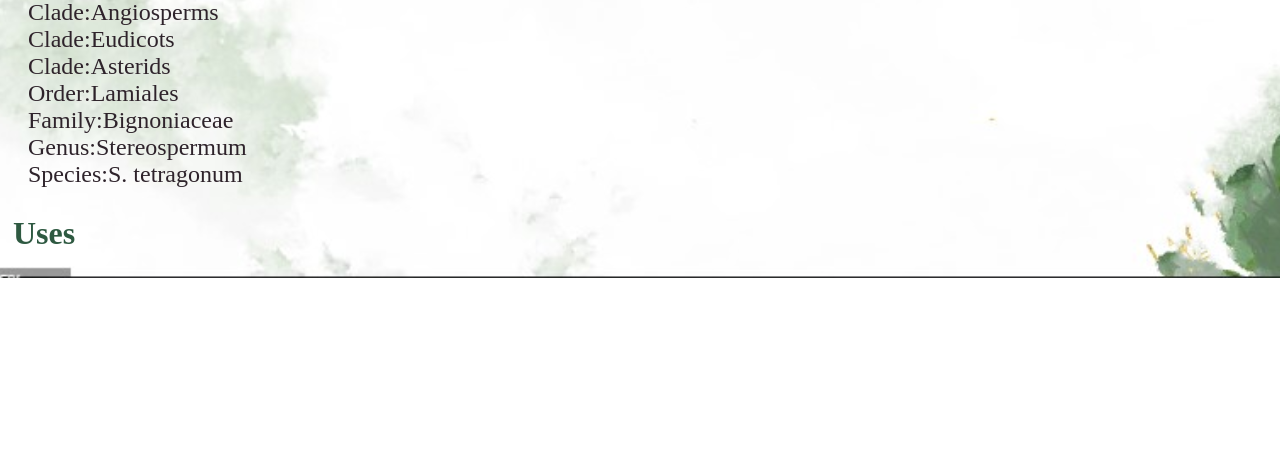
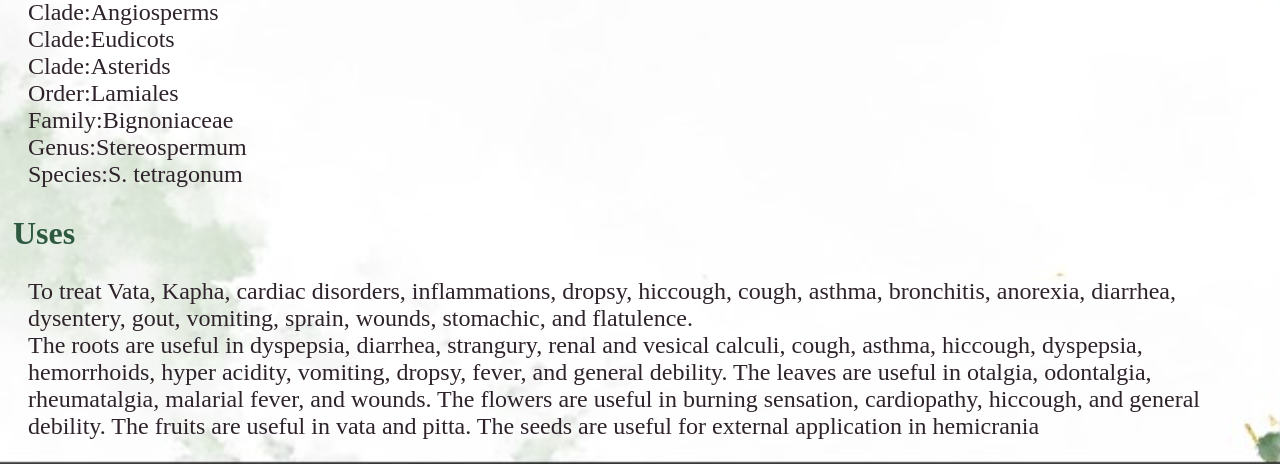
Before and after one commit to Outlaw808/C-SIS-plants, a plain HTML site: page Trees/Yellow snake tree.html in a window 1280 px wide. Shown: the part 684-1148 px from the top of the page. Before the commit the page ends 962 px from the top, so only its background shows below. Drawn offline with Linux system fonts and the light colour scheme.

Commit message:
Update Yellow snake tree.html

```diff
--- a/Trees/Yellow snake tree.html
+++ b/Trees/Yellow snake tree.html
@@ -81,7 +81,9 @@ Species:S. tetragonum<br>
 <h2 class="h2">Uses
 </h2>
 
-<p class="p">
+<p class="p">To treat Vata, Kapha, cardiac disorders, inflammations, dropsy, hiccough, cough, asthma, bronchitis, anorexia, diarrhea, dysentery, gout, vomiting, sprain, wounds, stomachic, and flatulence.<br>
+
+The roots are useful in dyspepsia, diarrhea, strangury, renal and vesical calculi, cough, asthma, hiccough, dyspepsia, hemorrhoids, hyper acidity, vomiting, dropsy, fever, and general debility. The leaves are useful in otalgia, odontalgia, rheumatalgia, malarial fever, and wounds. The flowers are useful in burning sensation, cardiopathy, hiccough, and general debility. The fruits are useful in vata and pitta. The seeds are useful for external application in hemicrania<br>
 </p>
 
 </body>
```
